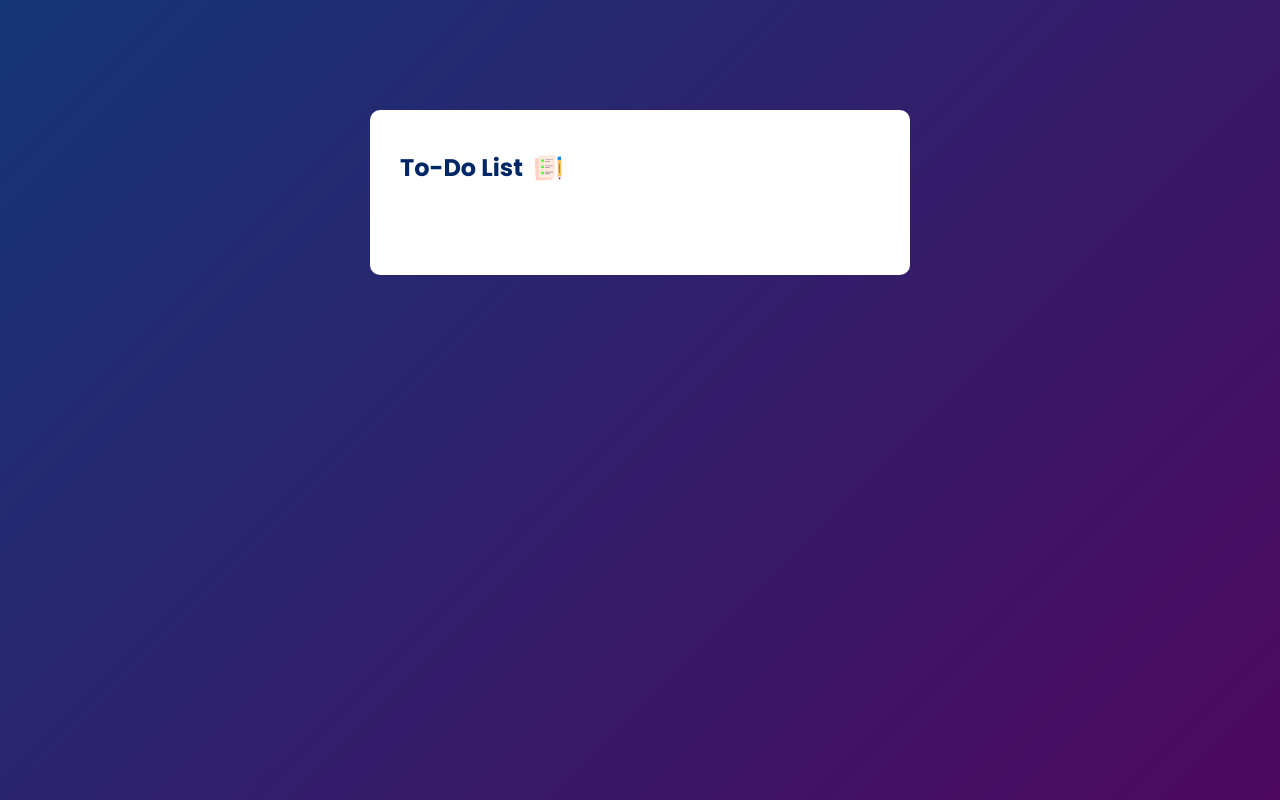
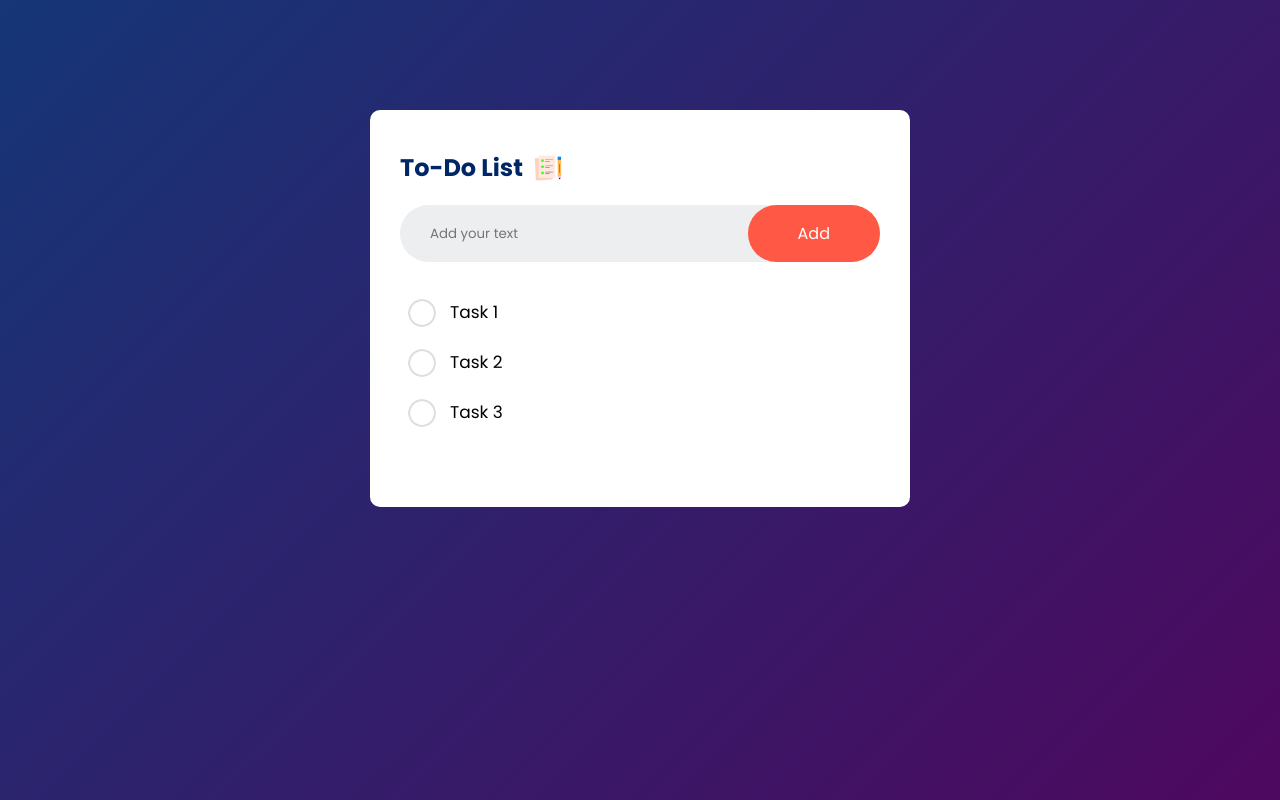
Before and after one commit to denyskh4991/To-Do-List-App, a plain HTML site: page index.html in a window 1280 px wide. Drawn offline with Linux system fonts and the light colour scheme.

Commit message:
Design Part 2

```diff
--- a/index.html
+++ b/index.html
@@ -15,6 +15,15 @@
 <div class="container">
     <div class="todo-app">
         <h2>To-Do List <img src="images/icon.png"></h2>
+        <div class="row">
+            <input type="text" id="input-box" placeholder="Add your text">
+            <button>Add</button>
+        </div>
+        <ul id="list-container">
+            <li>Task 1</li>
+            <li>Task 2</li>
+            <li>Task 3</li>
+        </ul>
     </div>
 </div>
 </body>
--- a/styles.css
+++ b/styles.css
@@ -32,3 +32,55 @@
     width: 30px;
     margin-left: 10px;
 }
+
+.row {
+    display: flex;
+    align-items: center;
+    justify-content: space-between;
+    background: #edeef0;
+    border-radius: 30px;
+    padding-left: 20px;
+    margin-bottom: 25px;
+}
+
+input {
+    flex: 1;
+    border: none;
+    outline: none;
+    background: transparent;
+    padding: 10px;
+    font-weight: 14px;
+}
+
+button {
+    border: none;
+    outline: none;
+    padding: 16px 50px;
+    background: #ff5945;
+    color: #fff;
+    font-size: 16px;
+    cursor: pointer;
+    border-radius: 40px;
+}
+
+ul li {
+    list-style: none;
+    font-size: 17px;
+    padding: 12px 8px 12px 50px;
+    user-select: none;
+    cursor: pointer;
+    position: relative;
+}
+
+ul li::before {
+    content: '';
+    position: absolute;
+    height: 28px;
+    width: 28px;
+    border-radius: 50%;
+    background-image: url("images/unchecked.png");
+    background-size: cover;
+    background-position: center;
+    top: 12px;
+    left: 8px;
+}
```
